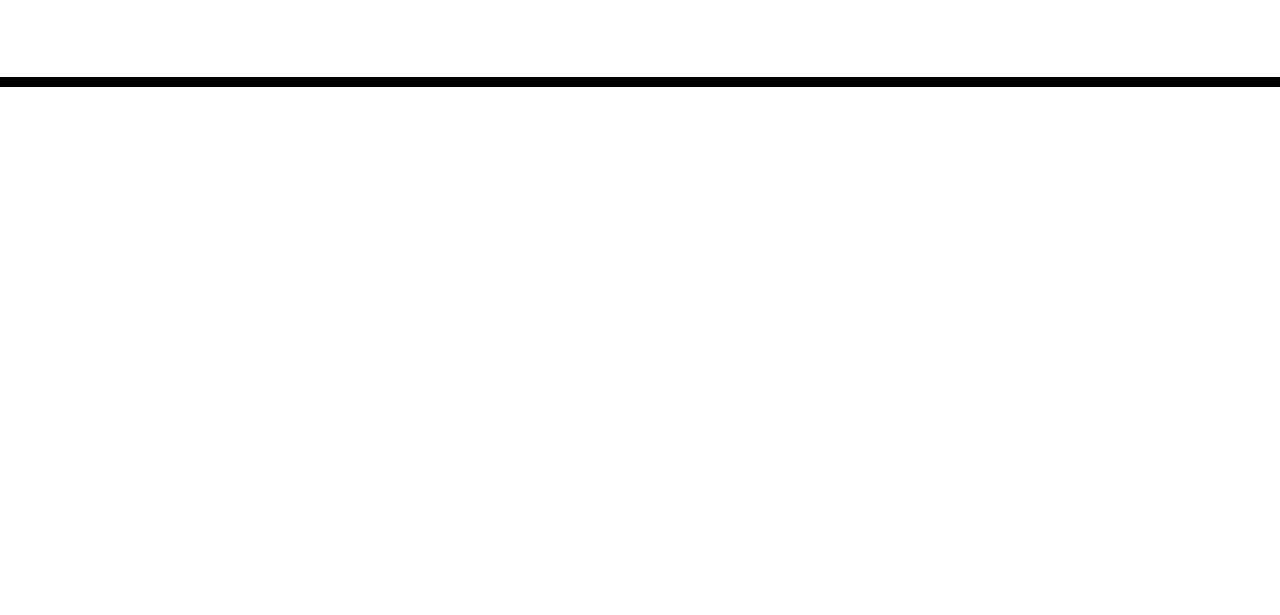
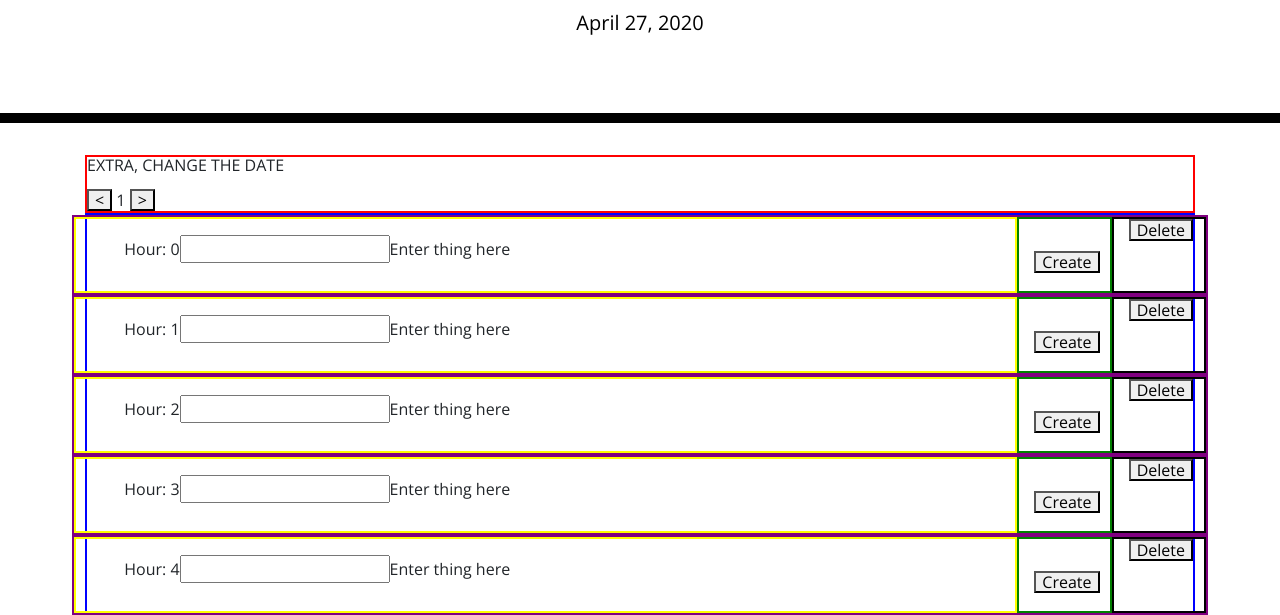
Before and after one commit to Spazcool/day-planner, a plain HTML site: page index.html in a window 1280 px wide. Shown: the part 181-796 px from the top of the page. Drawn offline with nearby package versions, Linux system fonts and the light colour scheme.

Commit message:
add time to header, add time blocks

```diff
--- a/Develop/index.html
+++ b/index.html
@@ -28,11 +28,36 @@
       <p class="lead">A simple calendar app for scheduling your work day</p>
       <p id="currentDay" class="lead"></p>
     </header>
+
     <div class="container">
+      <!-- day picker -->
+      <div style="border: 2px solid red;">
+        <p>EXTRA, CHANGE THE DATE</p>
+        <span><button type="button" id="dayEarlier">&lt;</button></span>
+        <span id='dayPicked'></span>
+        <span><button type="button" id="dayLater">&gt;</button></span>
+      </div>
+
       <!-- Timeblocks go here -->
+      <div id="timeBlocks" style="border: 2px solid blue;">
+<!--
+        <div class="row" style="border: 2px solid purple;">
+          <div class="col-md-10" style="border: 2px solid yellow;">
+            <input>Enter thing here</input>
+          </div>
+          <div class="col-md-1" style="border: 2px solid green;">
+            <button>Create</button>
+          </div>
+          <div class="col-md-1" style="border: 2px solid black;">
+            <button>Delete</button>
+          </div>
+        </div> -->
+
+      </div>
     </div>
 
     <script src="https://code.jquery.com/jquery-3.4.1.min.js"></script>
     <script src="https://cdnjs.cloudflare.com/ajax/libs/moment.js/2.24.0/moment.min.js"></script>
+    <script src="script.js"></script>
   </body>
 </html>
--- /dev/null
+++ b/script.js
@@ -0,0 +1,69 @@
+// TODO AC
+    // X show current date in header
+    // time blocks for standard workday
+    //     time blocks are colore coded
+    //         past
+    //         present
+    //         future
+    //     time block has an input field
+    //         save event to that time in local stoarge
+
+$(function(){
+    // X show current date in header
+    $("#currentDay").text(moment().format('LL'));
+
+    // time blocks for standard workday
+    for(let i = 0; i < 24; i++){
+        $("#timeBlocks").append(`<div class='row' style='border: 2px solid purple;'>
+        <div class='col-md-10' style='border: 2px solid yellow;'>
+        <span>Hour: ${i}</span><input>Enter thing here</input>
+        </div>
+        <div class='col-md-1' style='border: 2px solid green;'>
+        <button>Create</button>
+        </div>
+        <div class='col-md-1' style='border: 2px solid black;'><button>Delete</button>
+        </div>
+        </div>`);
+    }
+
+})
+
+
+{/*
+<div id="timeBlocks" style="border: 2px solid blue;">
+
+<div class='row' style='border: 2px solid purple;'>
+  <div class='col-md-10' style='border: 2px solid yellow;'>
+    <input>Enter thing here</input>
+  </div>
+  <div class='col-md-1' style='border: 2px solid green;'>
+    <button>Create</button>
+  </div>
+  <div class='col-md-1' style='border: 2px solid black;'>
+    <button>Delete</button>
+  </div>
+</div>
+
+*/}
+
+
+
+// TODO Nice to have
+    // select any day
+    // delete button on an timeblock
+
+$("#dayPicked").text(moment().day());
+$("#dayEarlier").on("click", () => {
+    let currentChosen = $("#dayPicked").text();
+    console.log('sub ', parseInt(currentChosen))
+    console.log('sub ', 6 - parseInt(currentChosen) + 1)
+    $("#dayPicked").text(moment().subtract(((6 - parseInt(currentChosen)) + 1), 'day').day())
+})
+$("#dayLater").on("click", () => {
+    let currentChosen = $("#dayPicked").text();
+    console.log('math ', 6 % (parseInt(currentChosen) + 1)), // 6%7
+    console.log('math ', 6% 1),
+    console.log('add ', parseInt(currentChosen))
+    console.log('add ', (parseInt(currentChosen) + 1) % 6)
+    $("#dayPicked").text(moment().add((parseInt(currentChosen) + 2), 'day').weekday())
+})
```
Also changed, not shown: Assets/05-third-party-apis-homework-demo.gif (deleted), style.css (renamed from Develop/style.css).
